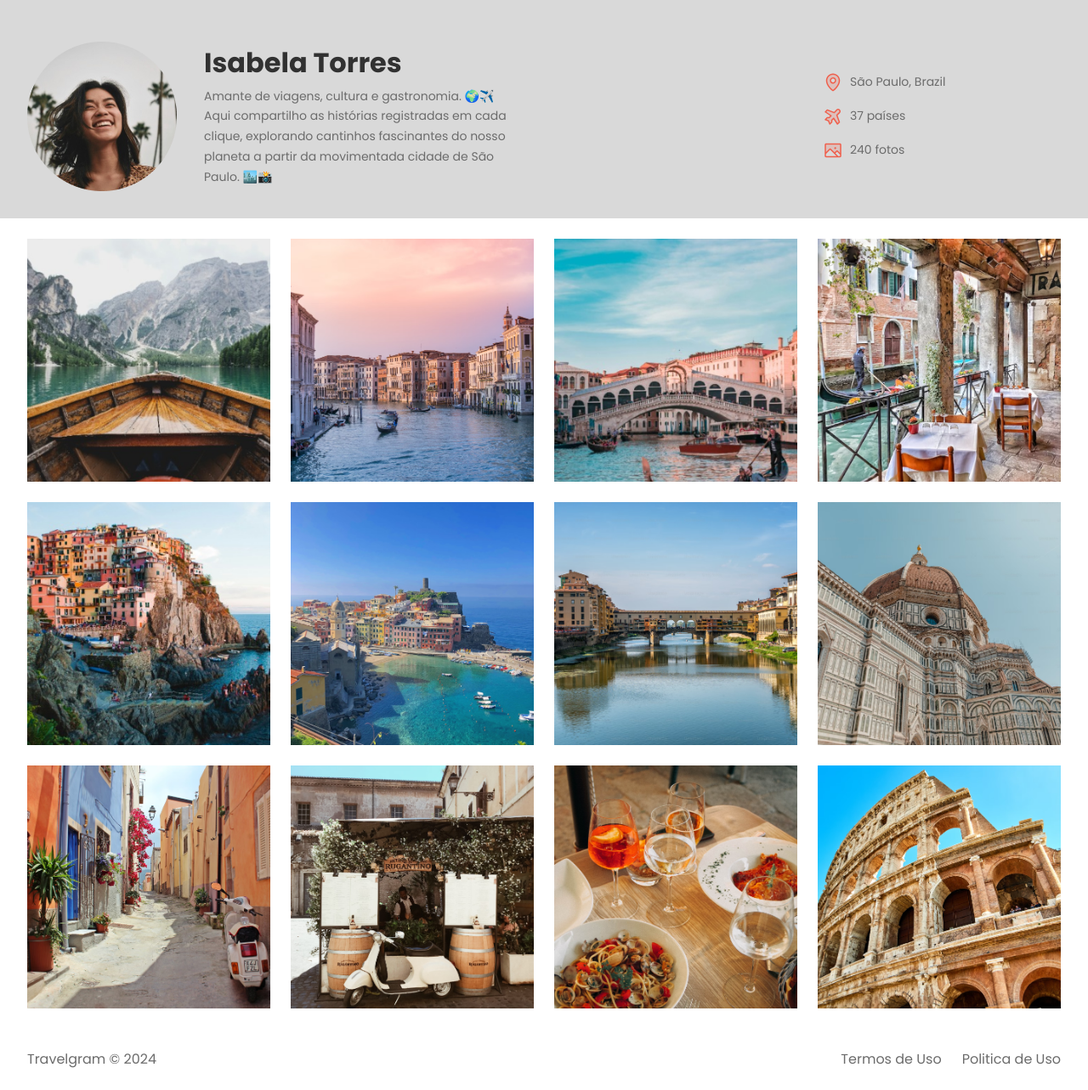
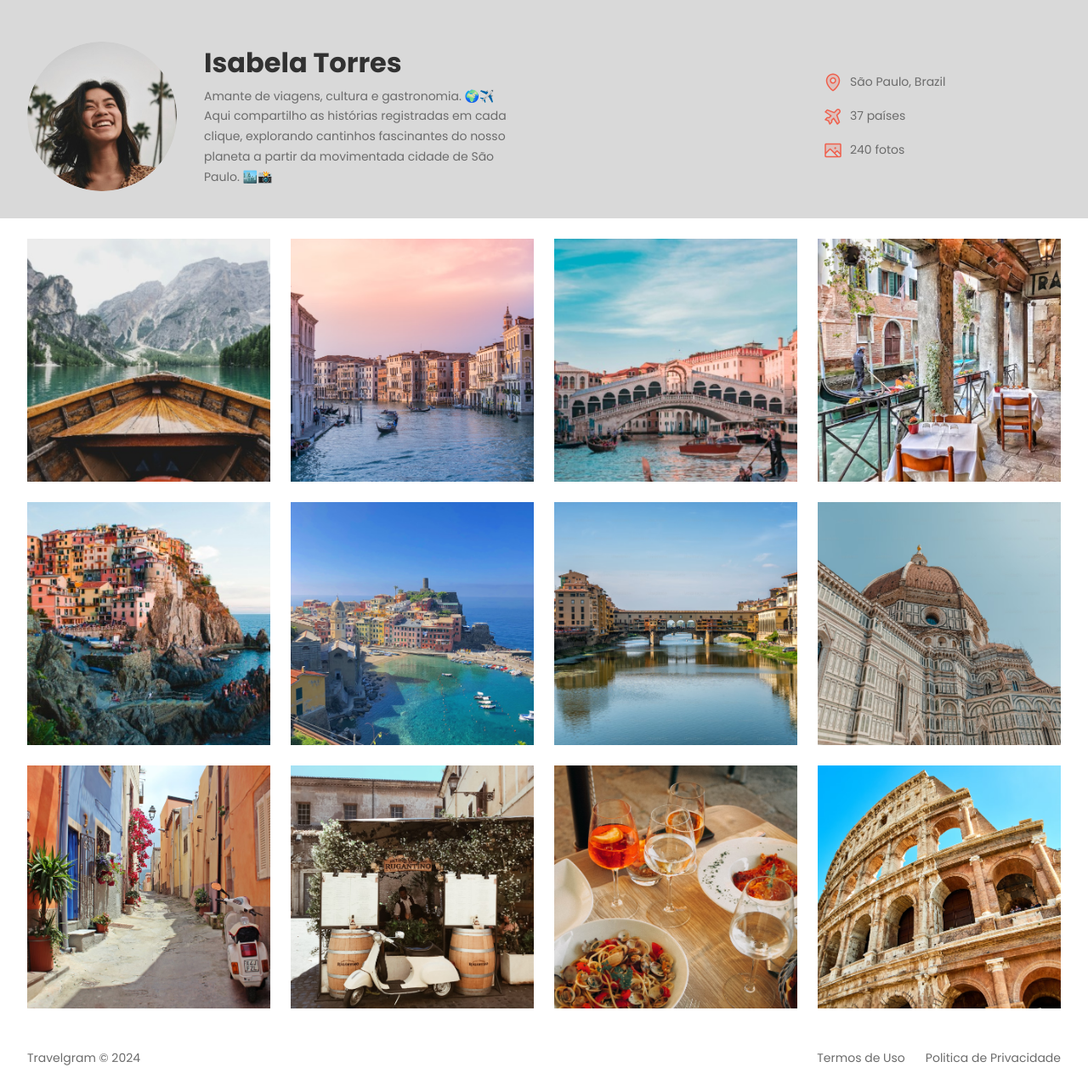
Before and after one commit to BrazDv/Travelgram, a plain HTML site: page index.html in a window 1280 px wide. Shown: the part 79-1362 px from the top of the page at 85% size. Drawn offline with Linux system fonts and the light colour scheme; files whose address does not match are found by name.

Commit message:
Últimas modificações.

```diff
--- a/index.html
+++ b/index.html
@@ -86,7 +86,7 @@
     Termos de Uso
   </span>
   <Span>
-    Politica de Uso
+    Politica de Privacidade
   </Span>
 </footer>
 </body>
--- a/styles/footer.css
+++ b/styles/footer.css
@@ -2,6 +2,8 @@ footer {
   display: flex;
   padding-block: 24px;
   gap: 24px;
+
+  font: 14px/150% var(--font-family);
 }
 footer span:nth-child(1) {
   margin-right: auto;
--- a/styles/header.css
+++ b/styles/header.css
@@ -21,6 +21,12 @@ header .container {
   color: var(--text-color-primary);
   margin-bottom: 8px;
 }
+#profile img {
+  width: 176px;
+  height: 176px;
+  object-fit: cover;
+  border-radius: 50%;
+}
 #info {
   list-style: none;
   flex-direction: column;
```
